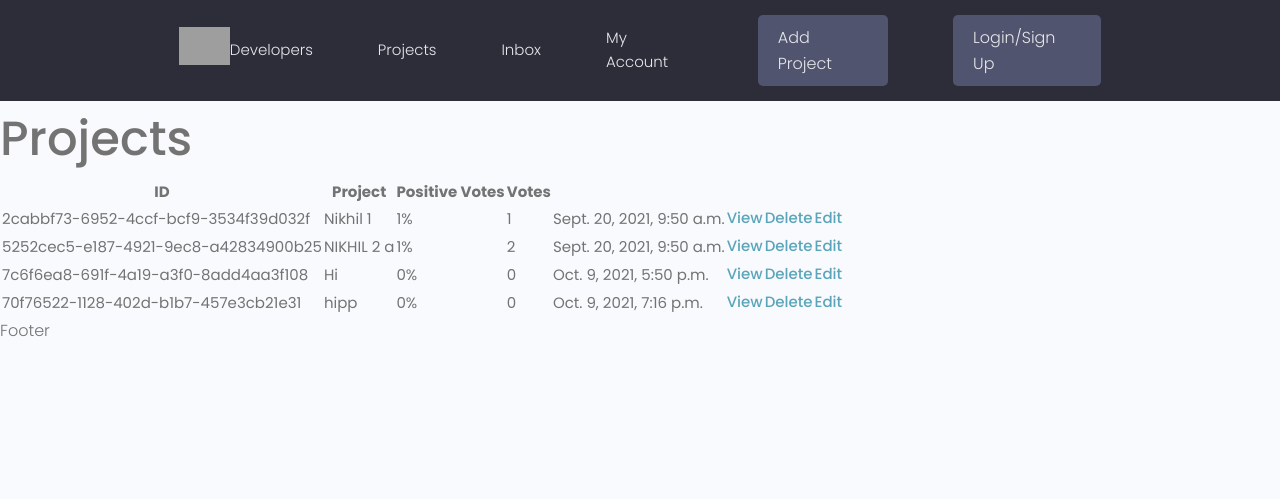
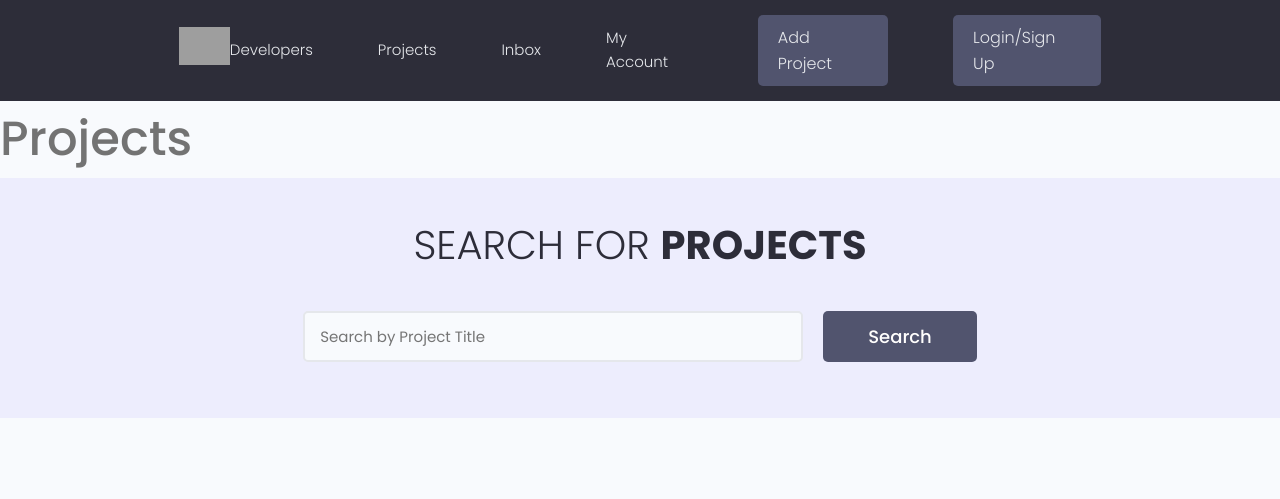
Before and after one commit to niks290192/Django, a Django app: page / in a window 1280 px wide. Shown: the top 499 px of the page. Before the commit the page ends 337 px from the top, so only its background shows below. Run offline with Django 3.2, Linux system fonts and the light colour scheme; data comes from the database, SQL or seed files in the repository; some libraries are stand-ins or nearby versions; grey boxes are pictures that could not be loaded.

Commit message:
Progress

```diff
--- a/devsearch/projects/templates/projects/projects.html
+++ b/devsearch/projects/templates/projects/projects.html
@@ -2,28 +2,94 @@
 
 <h1>Projects</h1>
 
-<table>
-  <tr>
-    <th>ID</th>
-    <th>Project</th>
-    <th>Positive Votes</th>
-    <th>Votes</th>
-    <th></th>
-    <th></th>
-    <th></th>
-  </tr>
-  {% for project in projects %}
-  <tr>
-    <td>{{project.id}}</td>
-    <td>{{project.title}}</td>
-    <td>{{project.vote_ratio}}%</td>
-    <td>{{project.vote_total}}</td>
-    <td>{{project.created}}</td>
-    <td><a href="{% url 'project' project.id %}">View</a></td>
-    <td><a href="{% url 'delete-project' project.id %}">Delete</a></td>
-    <td><a href="{% url 'update-project' project.id %}">Edit</a></td>
-  </tr>
-  {% endfor %}
-</table>
+{#<table>#}
+{#  {% for project in projects %}#}
+{#  <tr>#}
+{#    <td>{{project.id}}</td>#}
+{#    <td>{{project.title}}</td>#}
+{#    <td>{{project.vote_ratio}}%</td>#}
+{#    <td>{{project.vote_total}}</td>#}
+{#    <td>{{project.created}}</td>#}
+{#    <td><a href="{% url 'project' project.id %}">View</a></td>#}
+{#    <td><a href="{% url 'delete-project' project.id %}">Delete</a></td>#}
+{#    <td><a href="{% url 'update-project' project.id %}">Edit</a></td>#}
+{#  </tr>#}
+{#  {% endfor %}#}
+{#</table>#}
+
+     <main class="projects">
+    <section class="hero-section text-center">
+      <div class="container container--narrow">
+        <div class="hero-section__box">
+          <h2>Search for <span>Projects</span></h2>
+        </div>
+
+        <div class="hero-section__search">
+          <form class="form" action="#" method="get">
+            <div class="form__field">
+              <label for="formInput#search">Search By Projects </label>
+              <input class="input input--text" id="formInput#search" type="text" name="text"
+                placeholder="Search by Project Title" />
+            </div>
+
+            <input class="btn btn--sub btn--lg" type="submit" value="Search" />
+          </form>
+        </div>
+      </div>
+    </section>
+    <!-- Search Result: DevList -->
+    <section class="projectsList">
+      <div class="container">
+        <div class="grid grid--three">
+            {% for project in projects %}
+          <div class="column">
+            <div class="card project">
+              <a href="single-project.html" class="project">
+                <img class="project__thumbnail" src="images/project-a.png" alt="project thumbnail" />
+                <div class="card__body">
+                  <h3 class="project__title">{{project.title}}</h3>
+                  <p><a class="project__author" href="profile.html">By Dennis Ivanov</a></p>
+                  <p class="project--rating">
+                    <span style="font-weight: bold;">98%</span> Postitive
+                    Feedback (72 Votes)
+                  </p>
+                  <div class="project__tags">
+                    <span class="tag tag--pill tag--main">
+                      <small>NextJS</small>
+                    </span>
+                    <span class="tag tag--pill tag--main">
+                      <small>GraphQL</small>
+                    </span>
+                    <span class="tag tag--pill tag--main">
+                      <small>TypeScript</small>
+                    </span>
+                  </div>
+                </div>
+              </a>
+            </div>
+          </div>
+            {% endfor %}
+
+        </div>
+      </div>
+    </section>
+
+    <div class="pagination">
+      <ul class="container">
+        <li><a href="#" class="btn btn--disabled">&#10094; Prev</a></li>
+        <li><a href="#" class="btn btn--sub">01</a></li>
+        <li><a href="#" class="btn">02</a></li>
+        <li><a href="#" class="btn">03</a></li>
+        <li><a href="#" class="btn">04</a></li>
+        <li><a href="#" class="btn">05</a></li>
+        <li><a href="#" class="btn">06</a></li>
+        <li><a href="#" class="btn">07</a></li>
+        <li><a href="#" class="btn">08</a></li>
+        <li><a href="#" class="btn">09</a></li>
+        <li><a href="#" class="btn">10</a></li>
+        <li><a href="#" class="btn">Next &#10095;</a></li>
+      </ul>
+    </div>
+  </main>
 
 {% endblock content %}
```
Also changed, not shown: devsearch/templates/main.html (+7 -7 lines), devsearch/templates/projects.html (added, +232 -0 lines), 1 other file.
